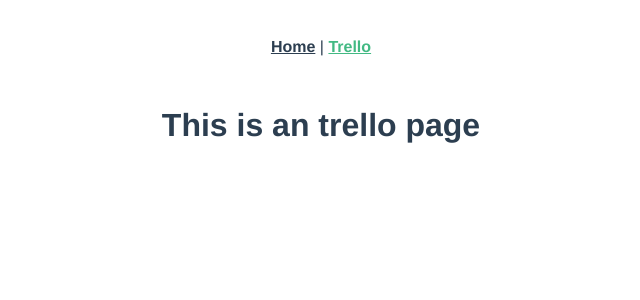
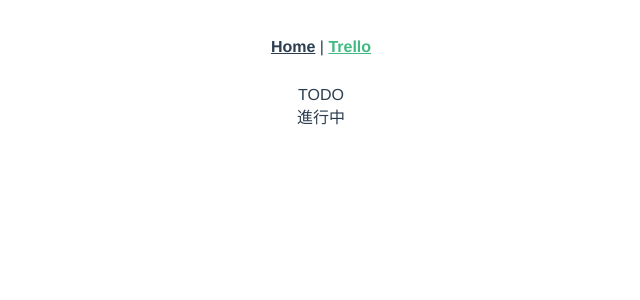
Before and after one commit to kuni0128/vue-ts-sample2, a Vue app: page /#/trello in a window 1280 px wide. Shown: the top 300 px of the page, without its empty margins (319-959 px from the left). Built offline with nearby package versions, Linux system fonts and the light colour scheme.

Commit message:
show List

```diff
--- a/src/components/List.vue
+++ b/src/components/List.vue
@@ -1,10 +1,16 @@
 <template>
-  <div />
+  <div>
+    {{ list.name }}
+  </div>
 </template>
 
 <script lang="ts">
-import { Component, Vue } from 'vue-property-decorator';
+import { Component, Vue, Prop } from 'vue-property-decorator';
+import { IList } from '@/types';
 
 @Component
-export default class List extends Vue {}
+export default class List extends Vue {
+  @Prop({ type: Object, required: true })
+  public list!: IList;
+}
 </script>
--- a/src/views/Trello.vue
+++ b/src/views/Trello.vue
@@ -1,16 +1,21 @@
 <template>
   <div class="trello">
-    <h1>This is an trello page</h1>
+    <List v-for="list in lists" :key="list.id" :list=list />
   </div>
 </template>
 
 <script lang="ts">
 import { Component, Vue } from 'vue-property-decorator';
+import List from '@/components/List.vue';
 import { IList } from '@/types';
 import { createInitialLists } from '@/initialData';
 
-@Component
+@Component({
+  components: {
+    List,
+  },
+})
 export default class Trello extends Vue {
-  public lists: IList[] = createInitialLists();
+  private lists: IList[] = createInitialLists();
 }
 </script>
```
